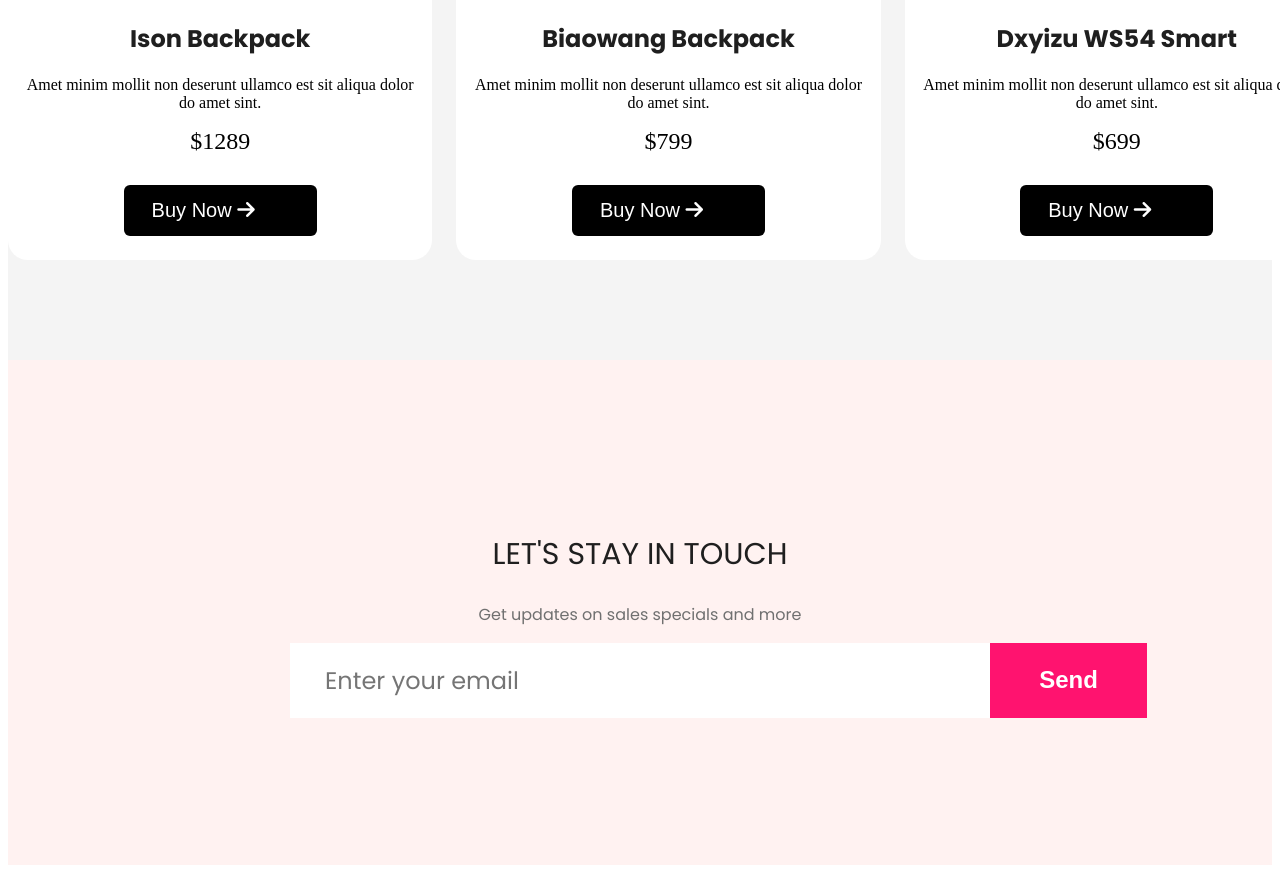
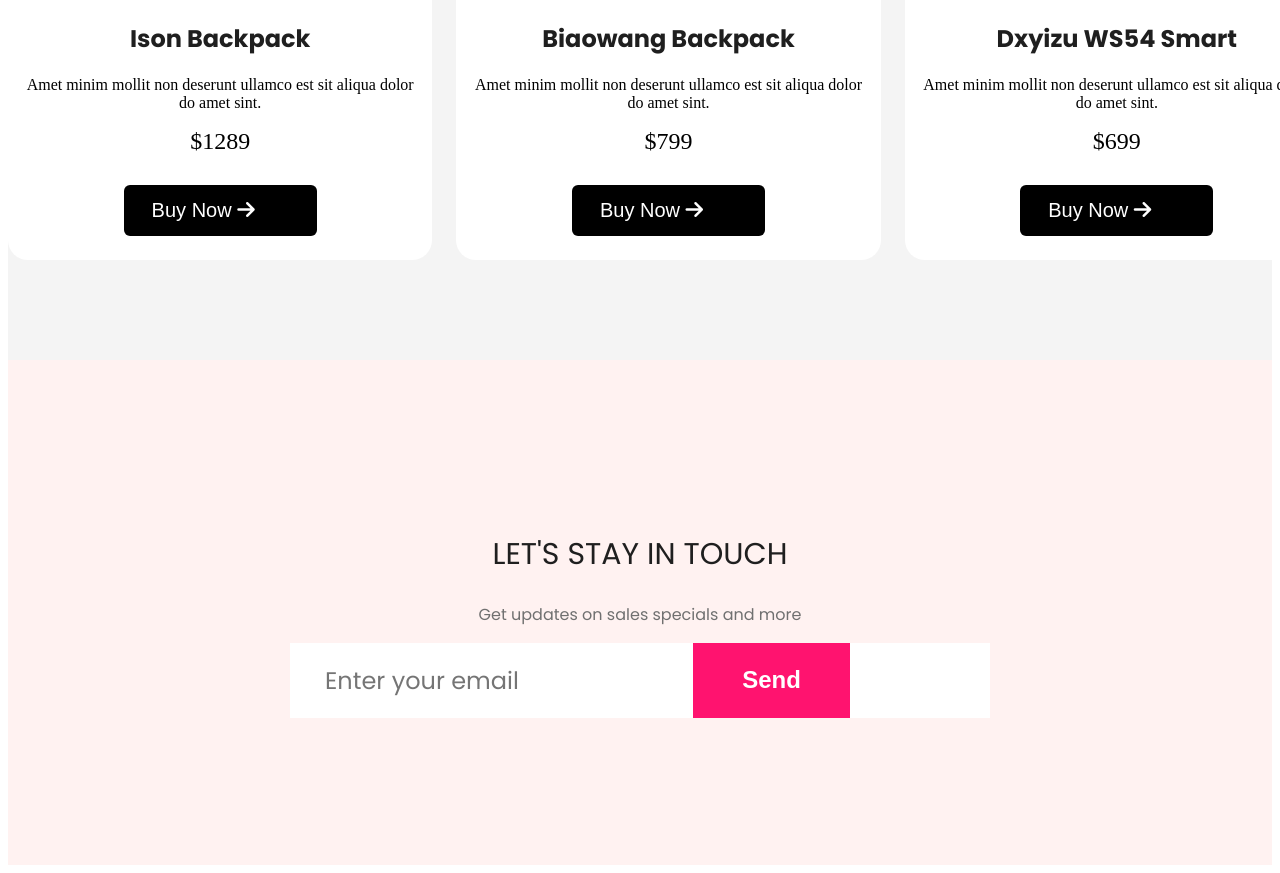
Before and after one commit to jisan-mehbub/panda-commerce, a plain HTML site: page index.html in a window 1280 px wide. Shown: the part 2053-2926 px from the top of the page. Drawn offline with Linux system fonts and the light colour scheme.

Commit message:
ficing positions again

```diff
--- a/style.css
+++ b/style.css
@@ -274,7 +274,7 @@ footer button{
     background-color: #Ff136f;
     color: white;
     position: absolute;
-    right: 157gpx;
+    right: 157px;
     font-size: 24px;
     font-weight: 600;
     /* padding-left: 35px; */
```
